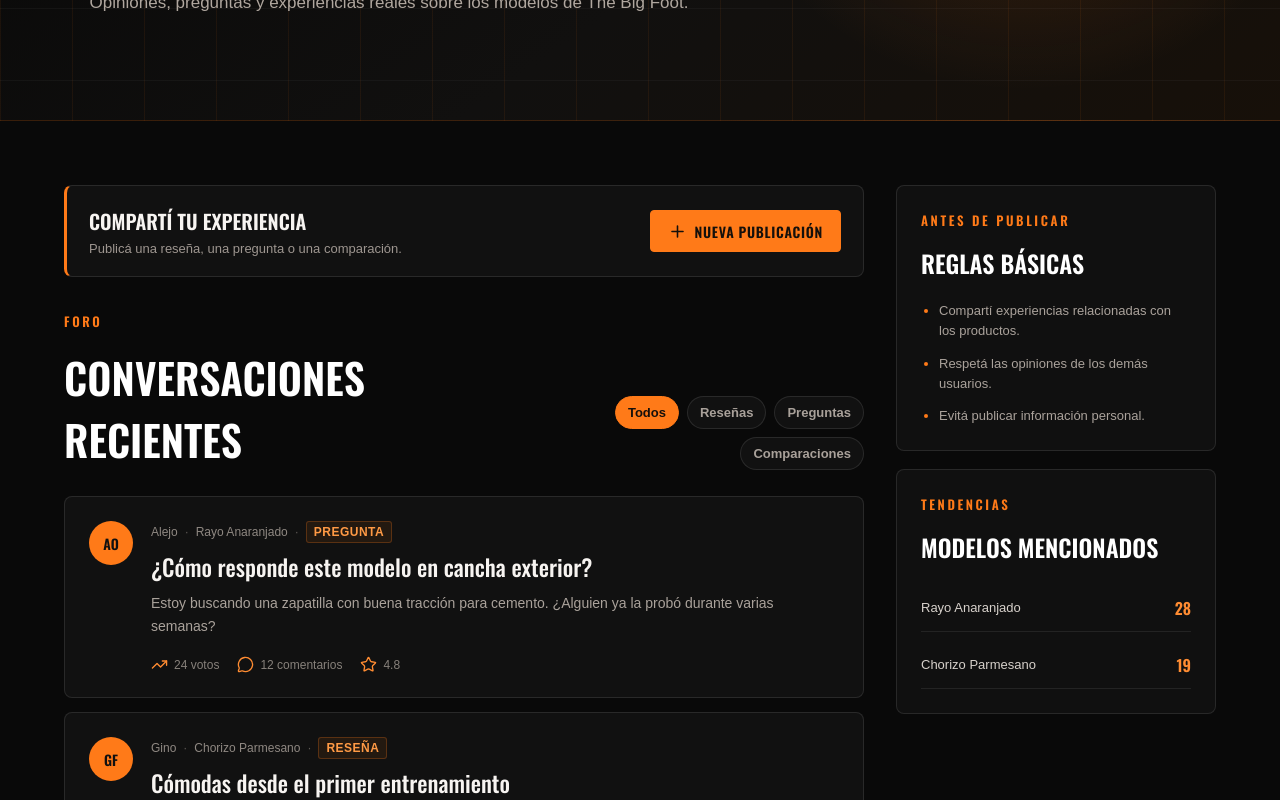
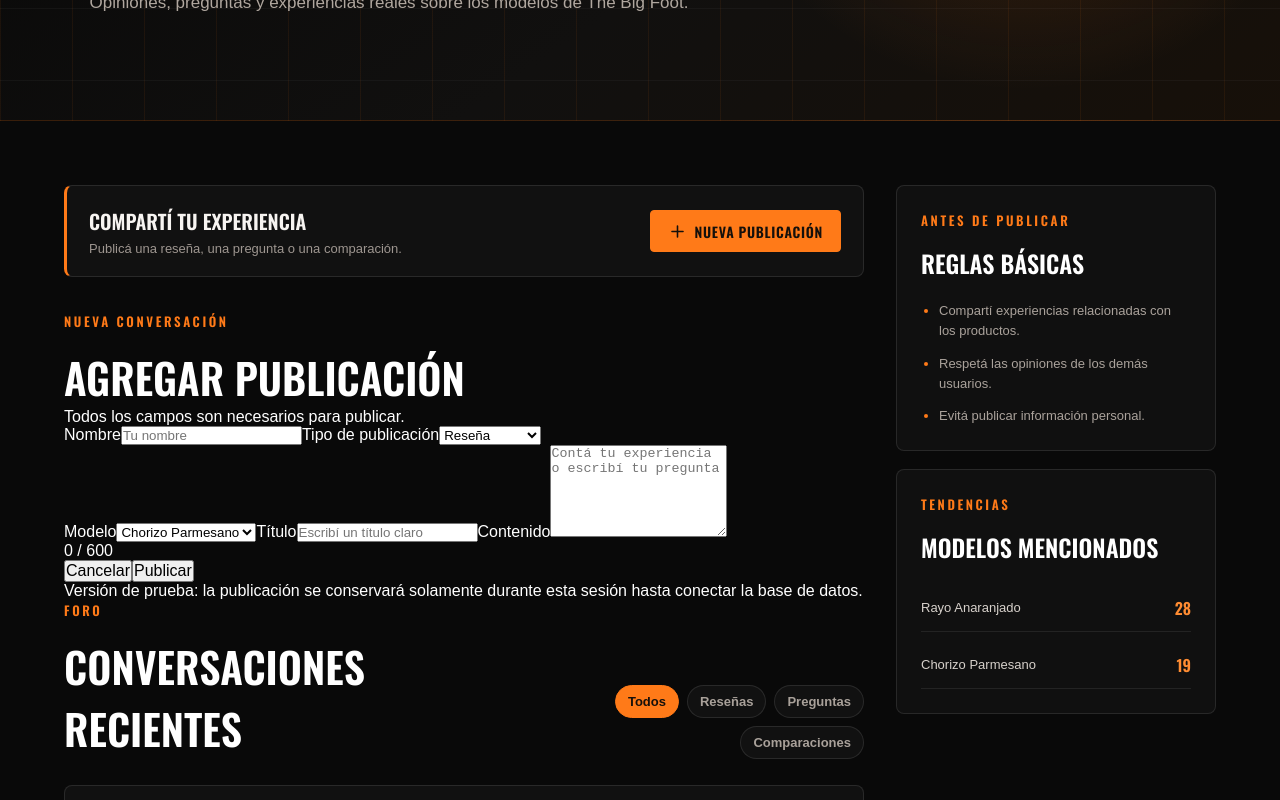
Before and after one commit to olatealejo/Proyecto_Big_Foot, a React (Vite) app: page /comunidad in a window 1280 px wide. Shown: the part 442-1242 px from the top of the page. Built offline with nearby package versions, Linux system fonts and the light colour scheme.

Commit message:
feat: agregar estructura del formulario de posts

```diff
--- a/src/pages/Comunidad.jsx
+++ b/src/pages/Comunidad.jsx
@@ -106,6 +106,96 @@ function Comunidad() {
             </button>
           </section>
 
+          <section
+            className="comunidad-formulario-panel"
+            aria-labelledby="titulo-nueva-publicacion"
+          >
+            <div className="comunidad-formulario-encabezado">
+              <div>
+                <p className="comunidad-etiqueta">Nueva conversación</p>
+                <h2 id="titulo-nueva-publicacion">Agregar publicación</h2>
+              </div>
+              <p>Todos los campos son necesarios para publicar.</p>
+            </div>
+
+            <form
+              className="comunidad-formulario"
+              onSubmit={(evento) => evento.preventDefault()}
+            >
+              <div className="comunidad-formulario-fila">
+                <label>
+                  Nombre
+                  <input
+                    type="text"
+                    name="usuario"
+                    maxLength="30"
+                    placeholder="Tu nombre"
+                    required
+                  />
+                </label>
+
+                <label>
+                  Tipo de publicación
+                  <select name="tipo">
+                    <option value="Reseña">Reseña</option>
+                    <option value="Pregunta">Pregunta</option>
+                    <option value="Comparación">Comparación</option>
+                  </select>
+                </label>
+              </div>
+
+              <label>
+                Modelo
+                <select name="modelo">
+                  <option value="Chorizo Parmesano">Chorizo Parmesano</option>
+                  <option value="Molino 1">Molino 1</option>
+                  <option value="Molino 2">Molino 2</option>
+                  <option value="Otro modelo">Otro modelo</option>
+                </select>
+              </label>
+
+              <label>
+                Título
+                <input
+                  type="text"
+                  name="titulo"
+                  maxLength="90"
+                  placeholder="Escribí un título claro"
+                  required
+                />
+              </label>
+
+              <label>
+                Contenido
+                <textarea
+                  name="resumen"
+                  rows="6"
+                  maxLength="600"
+                  placeholder="Contá tu experiencia o escribí tu pregunta"
+                  required
+                />
+              </label>
+
+              <div className="comunidad-formulario-final">
+                <span className="comunidad-contador">0 / 600</span>
+
+                <div className="comunidad-formulario-acciones">
+                  <button type="button" className="comunidad-boton-secundario">
+                    Cancelar
+                  </button>
+                  <button type="submit" className="comunidad-boton-publicar">
+                    Publicar
+                  </button>
+                </div>
+              </div>
+            </form>
+
+            <p className="comunidad-aviso-temporal">
+              Versión de prueba: la publicación se conservará solamente durante
+              esta sesión hasta conectar la base de datos.
+            </p>
+          </section>
+
           <div className="comunidad-feed-encabezado">
             <div>
               <p className="comunidad-etiqueta">Foro</p>
```
